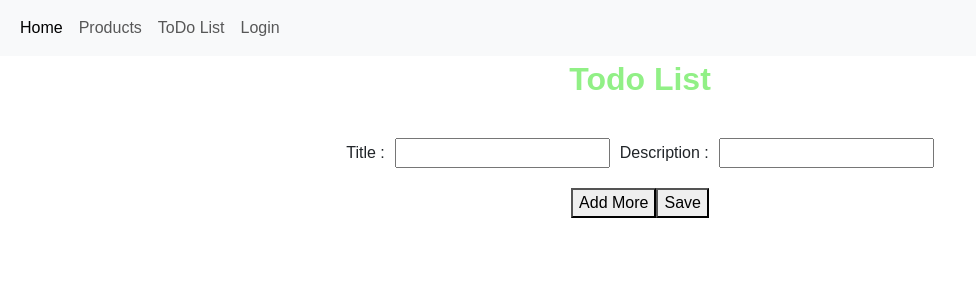
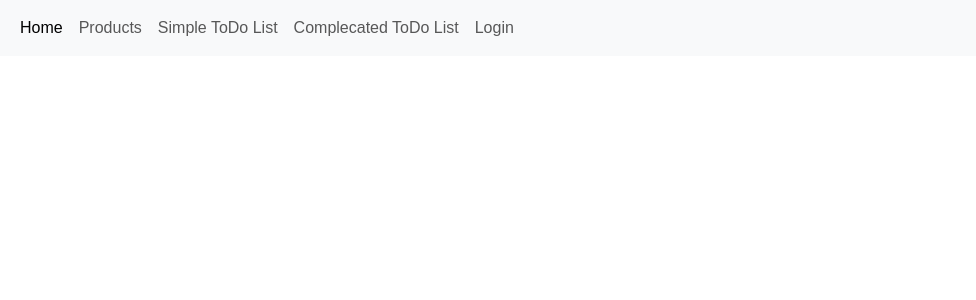
Before and after one commit to amit-roy-619619/login, a React (Vite) app: page /todo in a window 1280 px wide. Shown: the top 300 px of the page, without its empty margins (0-976 px from the left). Built offline with nearby package versions, Linux system fonts and the light colour scheme.

Commit message:
successfully implemented the complecated todolist

```diff
--- a/src/App.jsx
+++ b/src/App.jsx
@@ -10,6 +10,7 @@ import { ToastContainer } from "react-toastify";
 import "./App.css";
 import ProductDetails from "./ProductDetails";
 import Todo from "./Todo";
+import TodoList from "./TodoList";
 
 const App = () => {
   const { isAuthenticated } = useContext(Context);
@@ -25,7 +26,8 @@ const App = () => {
           </Route>
           <Route path="/" element={<Home />} />
           <Route path="/login" element={<Login />} />
-          <Route path="/todo" element={<Todo />} />
+          <Route path="/simpletodolist" element={<TodoList />} />
+          <Route path="/complecatedtodolist" element={<Todo />} />
         </Routes>
         <ToastContainer position="top-right" />
       </Router>
--- a/src/Navbar.jsx
+++ b/src/Navbar.jsx
@@ -29,8 +29,13 @@ const Navbar = () => {
                 </Link>
               </li>
               <li className="nav-item">
-                <Link className="nav-link" to={"/todo"}>
-                  ToDo List
+                <Link className="nav-link" to={"/simpletodolist"}>
+                  Simple ToDo List
+                </Link>
+              </li>
+              <li className="nav-item">
+                <Link className="nav-link" to={"/complecatedtodolist"}>
+                  Complecated ToDo List
                 </Link>
               </li>
               {!isAuthenticated ? (
--- a/src/Todo.jsx
+++ b/src/Todo.jsx
@@ -1,198 +1,131 @@
 import React, { useState, useEffect } from "react";
-import { BsTypeH5 } from "react-icons/bs";
 
-function TodoList1() {
-  const [todos, setTodos] = useState(
-    JSON.parse(localStorage.getItem("todos")) || []
-  );
-  const [newTodo, setNewTodo] = useState({
-    title: "",
-    description: "",
-    completed: false,
-  });
-  const [additionalInputs, setAdditionalInputs] = useState([]);
-  const [editingIndex, setEditingIndex] = useState(null);
+const TodoList = () => {
+  const [todos, setTodos] = useState([]);
+  const [inputs, setInputs] = useState([
+    { title: "", description: "", completed: false },
+  ]);
+  const [editIndex, setEditIndex] = useState(null);
 
   useEffect(() => {
-    localStorage.setItem("todos", JSON.stringify(todos));
-  }, [todos]);
+    const savedTodos = JSON.parse(localStorage.getItem("todos")) || [];
+    setTodos(savedTodos);
+  }, []);
 
   const handleInputChange = (index, field, value) => {
-    if (index === null) {
-      setNewTodo({ ...newTodo, [field]: value });
-    } else {
-      const updatedInputs = [...additionalInputs];
-      updatedInputs[index] = { ...updatedInputs[index], [field]: value };
-      setAdditionalInputs(updatedInputs);
-    }
+    const newInputs = [...inputs];
+    newInputs[index][field] = value;
+    setInputs(newInputs);
   };
 
-  const handleAddMore = () => {
-    setAdditionalInputs([...additionalInputs, { title: "", description: "" }]);
+  const addMore = () => {
+    setInputs([...inputs, { title: "", description: "", completed: false }]);
   };
 
-  const handleSave = () => {
-    const allTodos = [...todos];
-
-    if (newTodo.title || newTodo.description) {
-      allTodos.push(newTodo);
-    }
-
-    additionalInputs.forEach((input) => {
-      if (input.title || input.description) {
-        allTodos.push(input);
-      }
-    });
-
-    setTodos(allTodos);
-    setNewTodo({ title: "", description: "", completed: false });
-    setAdditionalInputs([]);
+  const saveTodos = () => {
+    const newTodos = [...todos, ...inputs];
+    setTodos(newTodos);
+    localStorage.setItem("todos", JSON.stringify(newTodos));
+    setInputs([{ title: "", description: "", completed: false }]);
   };
 
-  const handleEdit = (index) => {
-    setEditingIndex(index);
+  const deleteTodo = (index) => {
+    const updatedTodos = todos.filter((_, i) => i !== index);
+    setTodos(updatedTodos);
+    localStorage.setItem("todos", JSON.stringify(updatedTodos));
   };
 
-  const handleUpdate = (index) => {
-    const updatedTodos = [...todos];
-    if (index < additionalInputs.length) {
-      updatedTodos[index] = additionalInputs[index];
-    } else {
-      updatedTodos[index] = newTodo;
-    }
-    setTodos(updatedTodos);
-    setEditingIndex(null);
-    setNewTodo({ title: "", description: "", completed: false });
-    setAdditionalInputs([]);
+  const editTodo = (index) => {
+    setEditIndex(index);
+    setInputs([{ ...todos[index] }]);
   };
 
-  const handleDelete = (index) => {
-    const updatedTodos = todos.filter((_, i) => i !== index);
+  const saveNow = () => {
+    const updatedTodos = [...todos];
+    updatedTodos[editIndex] = inputs[0];
     setTodos(updatedTodos);
+    localStorage.setItem("todos", JSON.stringify(updatedTodos));
+    setEditIndex(null);
+    setInputs([{ title: "", description: "", completed: false }]);
   };
 
-  const handleComplete = (index) => {
+  const toggleCompletion = (index) => {
     const updatedTodos = [...todos];
     updatedTodos[index].completed = !updatedTodos[index].completed;
     setTodos(updatedTodos);
+    localStorage.setItem("todos", JSON.stringify(updatedTodos));
   };
 
   return (
-    <div className="container text-center ">
-      <h2
-        style={{ marginBottom: "40px", color: "#91f086", fontWeight: "bolder" }}
-      >
-        Todo List
-      </h2>
-
-      <div>
-        <label style={{ marginRight: "10px" }}>Title :</label>
-        <span>
+    <div className="container mt-5">
+      <h1 className="mb-4">Todo List</h1>
+      {inputs.map((input, index) => (
+        <div key={index} className="mb-3 d-flex gap-2">
           <input
             type="text"
-            style={{ marginRight: "10px" }}
-            value={newTodo.title}
-            onChange={(e) => handleInputChange(null, "title", e.target.value)}
+            placeholder="Title"
+            value={input.title}
+            onChange={(e) => handleInputChange(index, "title", e.target.value)}
+            className="form-control"
           />
-        </span>
-        <label style={{ marginRight: "10px" }}>Description :</label>
-        <span>
           <input
             type="text"
-            value={newTodo.description}
-            onChange={(e) =>
-              handleInputChange(null, "description", e.target.value)
-            }
-          />
-        </span>
-      </div>
-
-      {additionalInputs.map((input, index) => (
-        <div key={index}>
-          <label style={{ marginRight: "10px" }}>Title :</label>
-          <span>
-            <input
-              type="text"
-              style={{ marginRight: "10px" }}
-              value={input.title}
-              onChange={(e) =>
-                handleInputChange(index, "title", e.target.value)
-              }
-            />
-          </span>
-          <label style={{ marginRight: "10px" }}>Description :</label>
-          <span>
-            <input
-              type="text"
+            placeholder="Description"
             value={input.description}
             onChange={(e) =>
               handleInputChange(index, "description", e.target.value)
             }
+            className="form-control"
           />
-          </span>
         </div>
       ))}
-
-      <button
-        style={{ marginTop: "20px", marginBottom: "20px" }}
-        onClick={handleAddMore}
-      >
+      <button onClick={addMore} className="btn btn-outline-dark me-2">
         Add More
       </button>
-      <button
-        style={{ marginTop: "20px", marginBottom: "20px" }}
-        onClick={handleSave}
-      >
+      {editIndex === null ? (
+        <button onClick={saveTodos} className="btn btn-outline-dark">
           Save
         </button>
-
-      <ul style={{ listStyle: "none" }}>
-        {todos.length > 0 ? (
-          <h5 style={{ color: "purple", fontWeight: "bold" }}>Your TODOs :</h5>
-        ) : null}
+      ) : (
+        <button onClick={saveNow} className="btn btn-outline-dark">
+          Save Now
+        </button>
+      )}
+      <h2 className="mt-5">Saved Todos</h2>
       {todos.map((todo, index) => (
-          <li
+        <div
           key={index}
-            style={{
-              textDecoration: todo.completed ? "line-through" : "none",
-              marginBottom: "10px",
-            }}
+          className="border p-2 my-2 d-flex justify-content-between align-items-center"
+        >
+          <div
+            style={{ textDecoration: todo.completed ? "line-through" : "none" }}
           >
             <strong>{todo.title}</strong>: {todo.description}
+          </div>
+          <div>
             <button
-              style={{ marginLeft: "20px" }}
-              onClick={() => handleComplete(index)}
+              onClick={() => toggleCompletion(index)}
+              className="btn btn-outline-dark me-2"
             >
-              {todo.completed ? "Mark Incomplete" : "Mark Complete"}
+              {todo.completed ? "Mark as Pending" : "Mark as Completed"}
             </button>
-            {editingIndex === index ? (
-              <div>
-                <input
-                  type="text"
-                  value={todo.title}
-                  onChange={(e) =>
-                    handleInputChange(index, "title", e.target.value)
-                  }
-                />
-                <input
-                  type="text"
-                  placeholder="Description"
-                  value={todo.description}
-                  onChange={(e) =>
-                    handleInputChange(index, "description", e.target.value)
-                  }
-                />
-                <button onClick={() => handleUpdate(index)}>Update</button>
+            <button
+              onClick={() => editTodo(index)}
+              className="btn btn-outline-dark me-2"
+            >
+              Edit
+            </button>
+            <button
+              onClick={() => deleteTodo(index)}
+              className="btn btn-outline-dark"
+            >
+              Delete
+            </button>
           </div>
-            ) : (
-              <button onClick={() => handleEdit(index)}>Edit</button>
-            )}
-            <button onClick={() => handleDelete(index)}>Delete</button>
-          </li>
+        </div>
       ))}
-      </ul>
     </div>
   );
-}
+};
 
-export default TodoList1;
+export default TodoList;
--- a/src/TodoList.jsx
+++ b/src/TodoList.jsx
@@ -5,7 +5,7 @@ function TodoList() {
     const storedTasks = localStorage.getItem("tasks");
     return storedTasks ? JSON.parse(storedTasks) : [];
   });
-  console.log(tasks);
+
   const [newTask, setNewTask] = useState("");
   const [editingTask, setEditingTask] = useState(null);
   const [editedTaskText, setEditedTaskText] = useState("");
```
Lines whose indentation alone changed are shown as unchanged.
